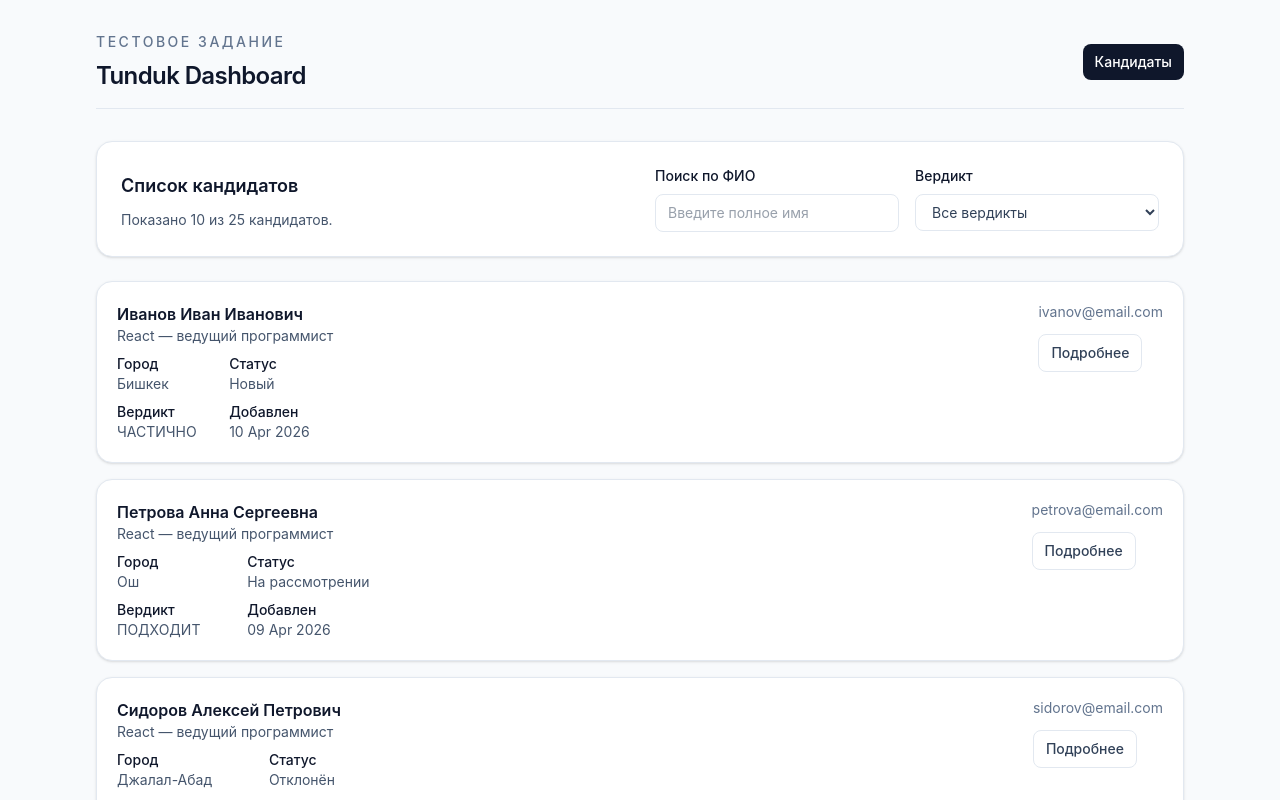
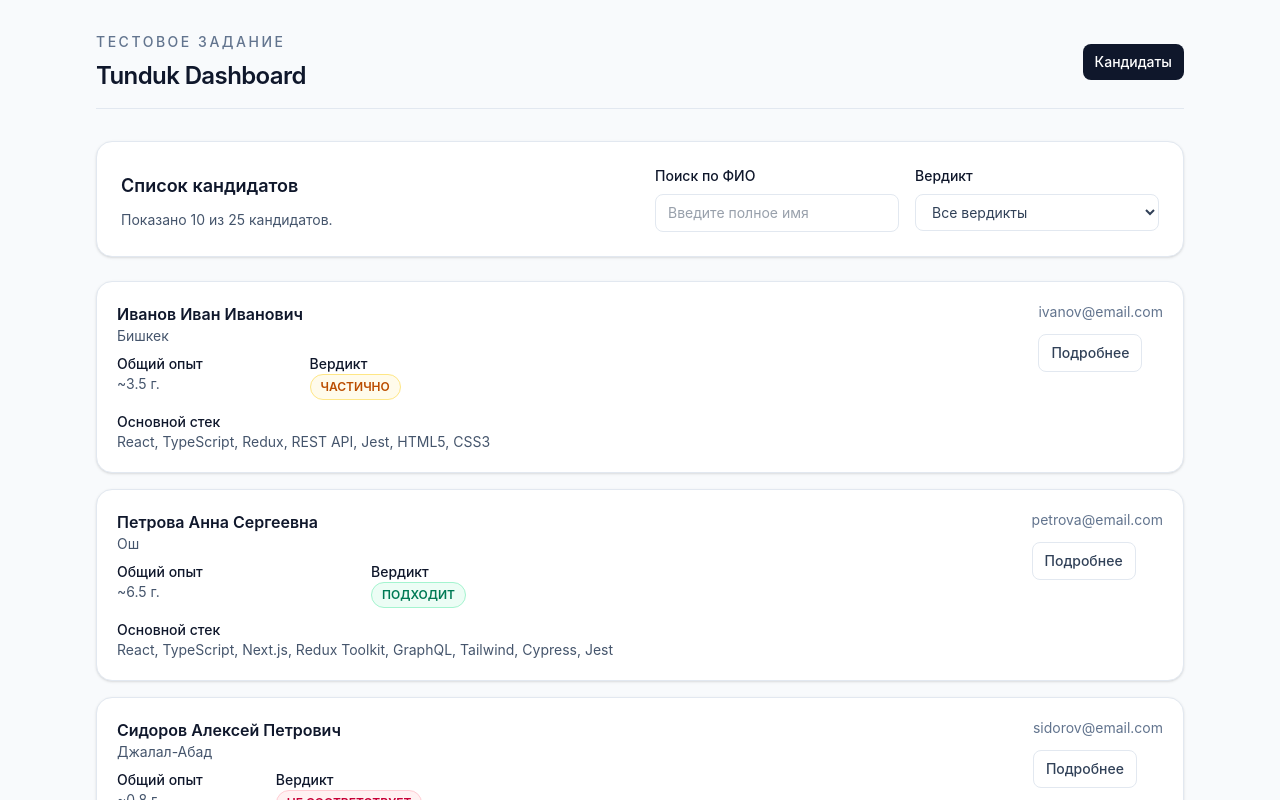
Before and after one commit to unclebusy/tunduk_dashboard, a React (Vite) app: page /candidates in a window 1280 px wide. Shown: the top 800 px of the page. Built offline with nearby package versions, Linux system fonts and the light colour scheme.

Commit message:
Update candidate list fields and add verdict badge

```diff
--- a/src/components/CandidateCard.tsx
+++ b/src/components/CandidateCard.tsx
@@ -1,17 +1,9 @@
 import { Link, useLocation } from 'react-router';
 import type { Candidate } from '../types/candidate';
-import { getCandidateWorkflowStatusLabel } from '../utils/candidateWorkflowStatus';
+import { getVerdictBadgeClassName } from './candidateDetailStyles';
 
 interface CandidateCardProps {
   candidate: Candidate;
-}
-
-function formatCreatedAt(value: string): string {
-  return new Intl.DateTimeFormat('en-GB', {
-    day: '2-digit',
-    month: 'short',
-    year: 'numeric',
-  }).format(new Date(value));
 }
 
 function CandidateCard({ candidate }: CandidateCardProps) {
@@ -31,25 +23,30 @@ function CandidateCard({ candidate }: CandidateCardProps) {
                 {candidate.name}
               </span>
             </h3>
-            <p className="text-sm text-slate-600">{candidate.pos_label}</p>
+            <p className="text-sm text-slate-600">{candidate.city}</p>
           </div>
 
-          <dl className="grid gap-2 text-sm text-slate-600 sm:grid-cols-2">
+          <dl className="grid gap-3 text-sm text-slate-600 sm:grid-cols-2">
             <div>
-              <dt className="font-medium text-slate-900">Город</dt>
-              <dd>{candidate.city}</dd>
-            </div>
-            <div>
-              <dt className="font-medium text-slate-900">Статус</dt>
-              <dd>{getCandidateWorkflowStatusLabel(candidate.status)}</dd>
+              <dt className="font-medium text-slate-900">Общий опыт</dt>
+              <dd>{candidate.total_exp}</dd>
             </div>
             <div>
               <dt className="font-medium text-slate-900">Вердикт</dt>
-              <dd>{candidate.verdict}</dd>
+              <dd>
+                <span
+                  className={[
+                    'inline-flex rounded-full border px-2.5 py-1 text-xs font-semibold',
+                    getVerdictBadgeClassName(candidate.verdict),
+                  ].join(' ')}
+                >
+                  {candidate.verdict}
+                </span>
+              </dd>
             </div>
-            <div>
-              <dt className="font-medium text-slate-900">Добавлен</dt>
-              <dd>{formatCreatedAt(candidate.createdAt)}</dd>
+            <div className="sm:col-span-2">
+              <dt className="font-medium text-slate-900">Основной стек</dt>
+              <dd className="line-clamp-2">{candidate.stack}</dd>
             </div>
           </dl>
         </Link>
```
